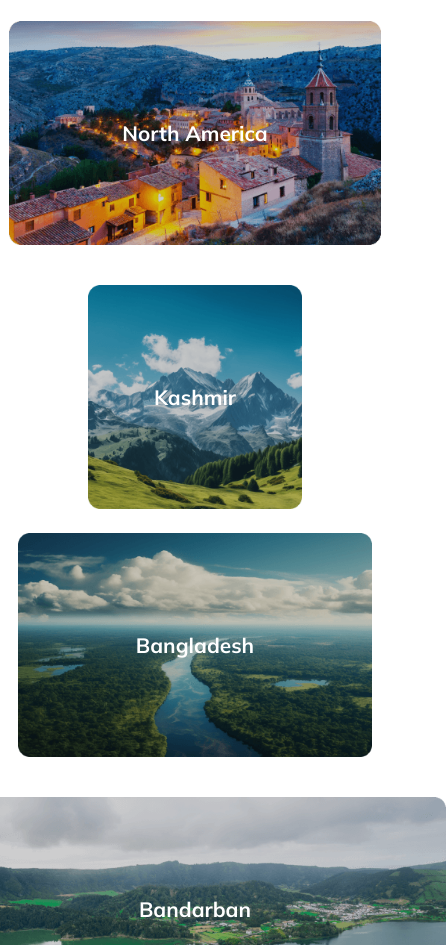
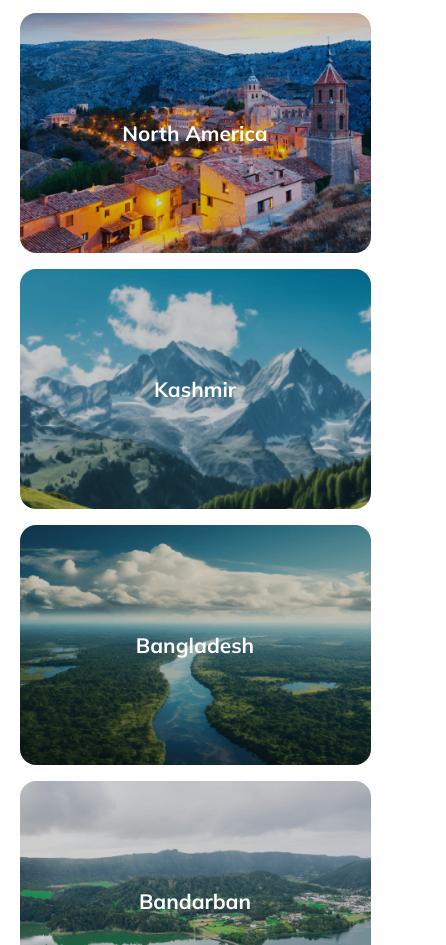
Before and after one commit to arifulislamctg11/Infinite-Destinations, a plain HTML site: page index.html in a window 390 px wide. Shown: the part 2647-3592 px from the top of the page, 446 px wide, since content can reach past the window. Drawn offline with Linux system fonts and the light colour scheme.

Commit message:
finish product with grid implimentation in it

```diff
--- a/index.html
+++ b/index.html
@@ -113,39 +113,33 @@
           </p>
         </div>
         <div class="gallary-img-container">
-          <div class="gallary-img-row">
-            <div class="gallary-item">
+          <div class="gallary-item col-6 maldives">
             <p class="gallary-img-title">Maldives</p>
-              <img src="./Images/maldives.png" alt="" srcset="" />
+            <!-- <img src="./Images/maldives.png" alt="" srcset="" /> -->
           </div>
-            <div class="gallary-item">
+          <div class="gallary-item col-6 indonesia">
             <p class="gallary-img-title">Indonesia</p>
-              <img src="./Images/indonesia.png" alt="" srcset="" />
+            <!-- <img src="./Images/indonesia.png" alt="" srcset="" /> -->
           </div>
+
+          <div class="gallary-item col-5 srilanka">
+            <p class="gallary-img-title">Srilanka</p>
+            <!-- <img src="./Images/srilanka.png" alt="" srcset="" /> -->
           </div>
-          <div class="gallary-img-row">
-            <div class="gallary-item">
-              <p class="gallary-img-title">Srilanka</p>
-              <img src="./Images/srilanka.png" alt="" srcset="" />
+          <div class="gallary-item col-4 n-america">
+            <p class="gallary-img-title">North America</p>
           </div>
-            <div class="gallary-item">
-              <p class="gallary-img-title">North America</p>
-              <img src="./Images/north-america.png" alt="" srcset="" />
+          <div class="gallary-item col-3 kashmir">
+            <p class="gallary-img-title">Kashmir</p>
           </div>
-            <div class="gallary-item">
-              <p class="gallary-img-title">Kashmir</p>
-              <img src="./Images/kashmir.png" alt="" srcset="" />
+
+          <div class="gallary-item col-5 bangladesh">
+            <p class="gallary-img-title">Bangladesh</p>
+            <!-- <img src="./Images/bangladesh.png" alt="" srcset="" /> -->
           </div>
-          </div>
-          <div class="gallary-img-row">
-            <div class="gallary-item">
-              <p class="gallary-img-title">Bangladesh</p>
-              <img src="./Images/bangladesh.png" alt="" srcset="" />
-            </div>
-            <div class="gallary-item">
+          <div class="gallary-item col-7 bandarban">
             <p class="gallary-img-title">Bandarban</p>
-              <img src="./Images/bandarban.png" alt="" srcset="" />
-            </div>
+            <!-- <img src="./Images/bandarban.png" alt="" srcset="" /> -->
           </div>
         </div>
       </section>
--- a/style/infinite-destinations.css
+++ b/style/infinite-destinations.css
@@ -169,10 +169,32 @@ nav {
   padding-left: 10%;
 }
 
-.gallary-img-row {
-  display: flex;
-  gap: 1em;
-  justify-content: space-between;
+/* gallary img style goes here  */
+.gallary-img-container {
+  display: grid;
+  grid-template-columns: repeat(12, 1fr);
+  gap: 16px; /* Adjust the gap as needed */
+}
+.gallary-item.col-7 {
+  grid-column: span 7;
+}
+
+.gallary-item.col-6 {
+  border: 1px solid #ccc;
+  text-align: center;
+  grid-column: span 6;
+}
+.gallary-item.col-5 {
+  grid-column: span 5;
+}
+.gallary-item.col-4 {
+  grid-column: span 4;
+}
+.gallary-item.col-3 {
+  grid-column: span 3;
+}
+.gallary-item.col-9 {
+  grid-column: span 9;
 }
 
 .gallary-item {
@@ -180,9 +202,37 @@ nav {
   display: flex;
   justify-content: center;
   align-items: center;
-  margin-bottom: 1.5em;
 }
-
+.gallary-item img {
+  width: 100%;
+}
+.gallary-item {
+  background-position: center;
+  background-repeat: no-repeat;
+  background-size: cover;
+  border-radius: 1em;
+}
+.gallary-item.maldives {
+  background-image: url("../Images/maldives.png");
+}
+.gallary-item.col-4.n-america {
+  background-image: url("../Images/north-america.png");
+}
+.gallary-item.srilanka {
+  background-image: url("../Images/srilanka.png");
+}
+.gallary-item.bangladesh {
+  background-image: url("../Images/bangladesh.png");
+}
+.gallary-item.kashmir {
+  background-image: url("../Images/kashmir.png");
+}
+.gallary-item.bandarban {
+  background-image: url("../Images/bandarban.png");
+}
+.gallary-item.indonesia {
+  background-image: url("../Images/indonesia.png");
+}
 .gallary-item > p {
   position: absolute;
   color: #fff;
@@ -191,9 +241,7 @@ nav {
   font-weight: 800;
   color: white;
 }
-.gallary-item > img {
-  max-height: 14em;
-}
+
 /* why choose us section style goes here  */
 .item-row {
   gap: 1em;
@@ -521,11 +569,37 @@ p.section-desc {
   }
 
   /* gallary */
+  .gallary-img-container {
+    grid-auto-rows: 15em;
+  }
+  .gallary-item.col-3 {
+    grid-column: span 12;
+  }
+  .gallary-item.col-4 {
+    grid-column: span 12;
+  }
+  .gallary-item.col-5 {
+    grid-column: span 12;
+  }
+  .gallary-item.col-6 {
+    grid-column: span 12;
+  }
+  .gallary-item.col-7 {
+    grid-column: span 12;
+  }
+  .gallary-item.col-8 {
+    grid-column: span 12;
+  }
+  .gallary-item.col-9 {
+    grid-column: span 12;
+  }
+  .gallary-item.col-10 {
+    grid-column: span 12;
+  }
+  .gallary-item img {
+    width: 80%;
+  }
 
-  .gallary-img-row {
-    flex-wrap: wrap;
-    justify-content: center;
-  }
   /* why choose us section style for mobile goes here  */
   .item-row {
     flex-direction: column;
@@ -573,4 +647,9 @@ p.section-desc {
   .newsletter-form-container form {
     width: 100%;
   }
+  .newsletter-rectangle-img {
+    width: 40%;
+    right: 0;
+    bottom: 5%;
+  }
 }
```
Lines whose indentation alone changed are shown as unchanged.
